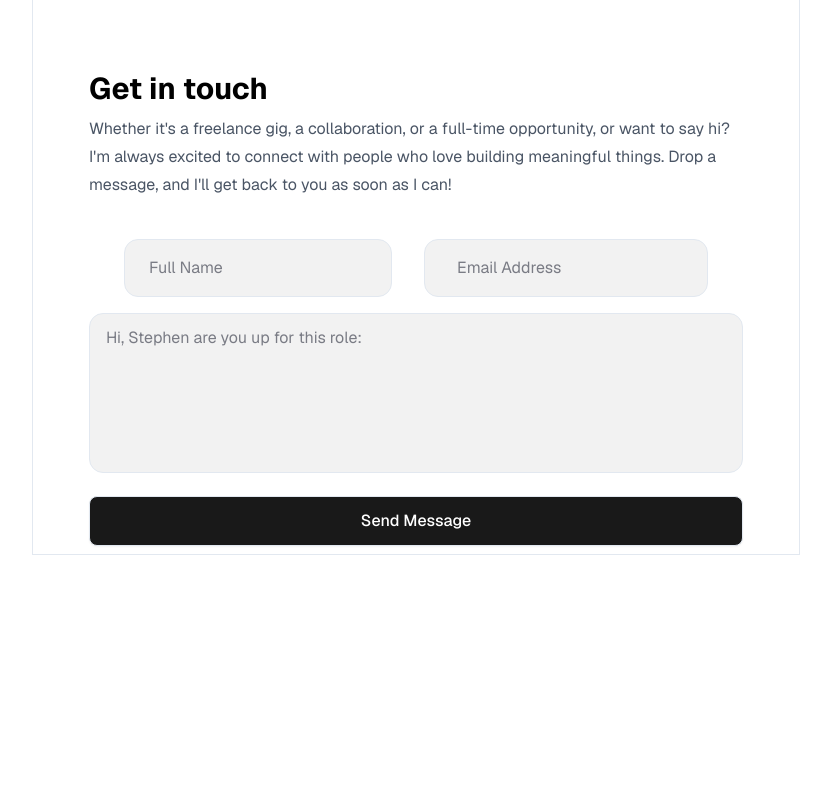
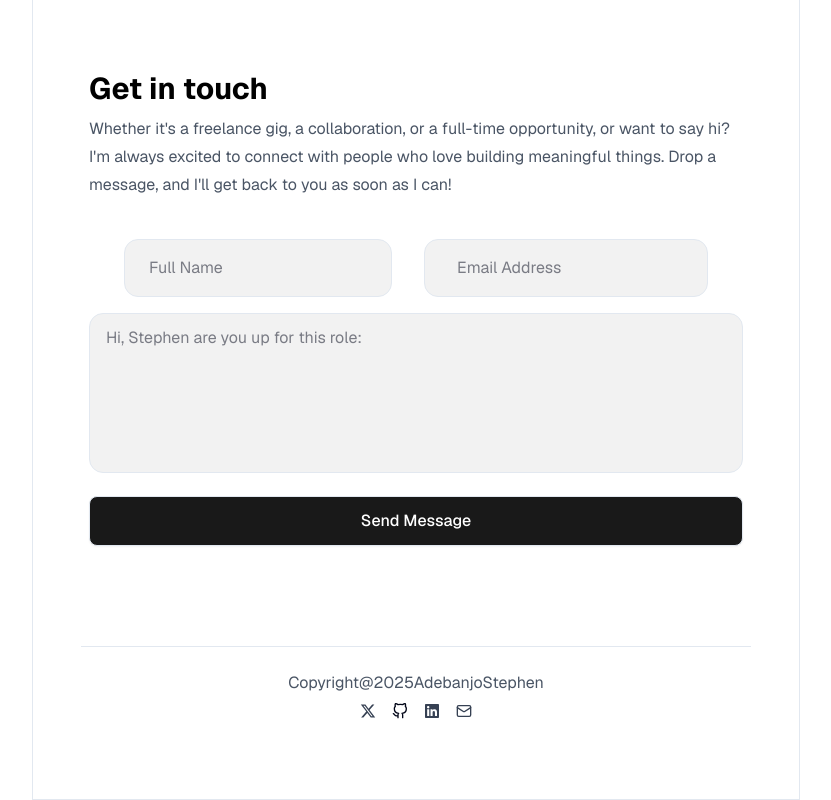
Before and after one commit to SteeveSticks/my-portfolio, a Next.js app: page / in a window 1280 px wide. Shown: the part 4271-5071 px from the top of the page, without its empty margins (224-1055 px from the left). Before the commit the page ends 4826 px from the top, so only its background shows below. Built offline with nearby package versions, Linux system fonts and the light colour scheme.

Commit message:
footer 0.1

```diff
--- a/src/app/layout.tsx
+++ b/src/app/layout.tsx
@@ -3,6 +3,7 @@ import { Geist } from "next/font/google";
 import "./globals.css";
 import Navbar from "@/components/Navbar";
 import { Toaster } from "@/components/ui/sonner";
+import Footer from "@/components/Footer";
 
 const geistSans = Geist({
   variable: "--font-geist-sans",
@@ -26,6 +27,7 @@ export default function RootLayout({
         <main className="font-sans border-b border-l border-r max-w-3xl mx-auto">
           <Navbar />
           {children}
+          <Footer />
         </main>
         <Toaster />
       </body>
--- a/src/components/Contact.tsx
+++ b/src/components/Contact.tsx
@@ -21,7 +21,7 @@ const Contact = () => {
     setLoading(false);
 
     if (res.ok) {
-      toast.success("Message sent!");
+      toast.success("Message sent 💜!");
       setForm({ name: "", email: "", message: "" });
     } else {
       toast.error("Something went wrong. Please try again.");
--- /dev/null
+++ b/src/components/Footer.tsx
@@ -0,0 +1,55 @@
+import { Mail } from "lucide-react";
+import React from "react";
+import { FaXTwitter } from "react-icons/fa6";
+import { FiGithub } from "react-icons/fi";
+import { FaLinkedin } from "react-icons/fa";
+
+const Footer = () => {
+  return (
+    <div className="px-12 pb-20">
+      <hr className="mt-23" />
+
+      <div className="mt-6 text-center">
+        <span className="text-gray-600 text-[16px] tracking-normal">
+          Copyright@2025AdebanjoStephen
+        </span>
+
+        <div className="flex items-center justify-center gap-4 mt-2">
+          <a
+            rel="noreferrer"
+            target="_blank"
+            href="https://x.com/AdebanjoSt63916"
+          >
+            <FaXTwitter className="size-4 text-gray-700 hover:text-gray-600 cursor-pointer" />
+          </a>
+
+          <a
+            target="_blank"
+            rel="noreferrer"
+            href="https://github.com/SteeveSticks"
+          >
+            <FiGithub className="size-4 text-gray-70 hover:text-gray-600 cursor-pointer" />
+          </a>
+
+          <a
+            target="_blank"
+            rel="noreferrer"
+            href="https://www.linkedin.com/in/stephen-adebanjo-82a6ba359/"
+          >
+            <FaLinkedin className="size-4 text-gray-700 hover:text-gray-600 cursor-pointer" />
+          </a>
+
+          <a
+            rel="noreferrer"
+            target="_blank"
+            href="mailto:stephenadebanjo86@gmail.com"
+          >
+            <Mail className="size-4 text-gray-700 hover:text-gray-600 cursor-pointer" />
+          </a>
+        </div>
+      </div>
+    </div>
+  );
+};
+
+export default Footer;
```
